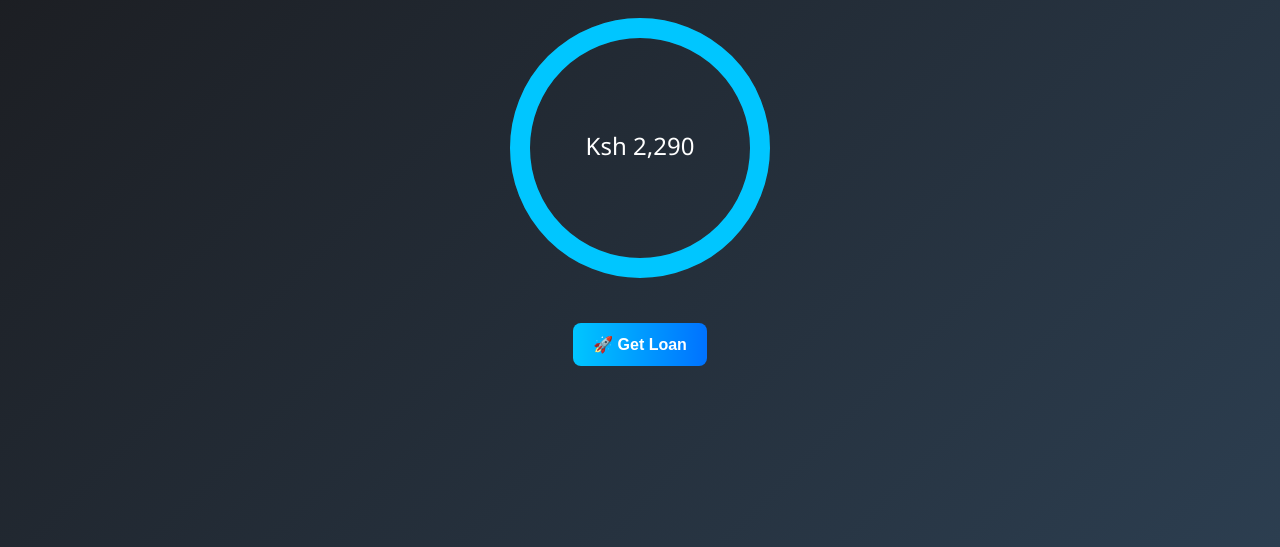
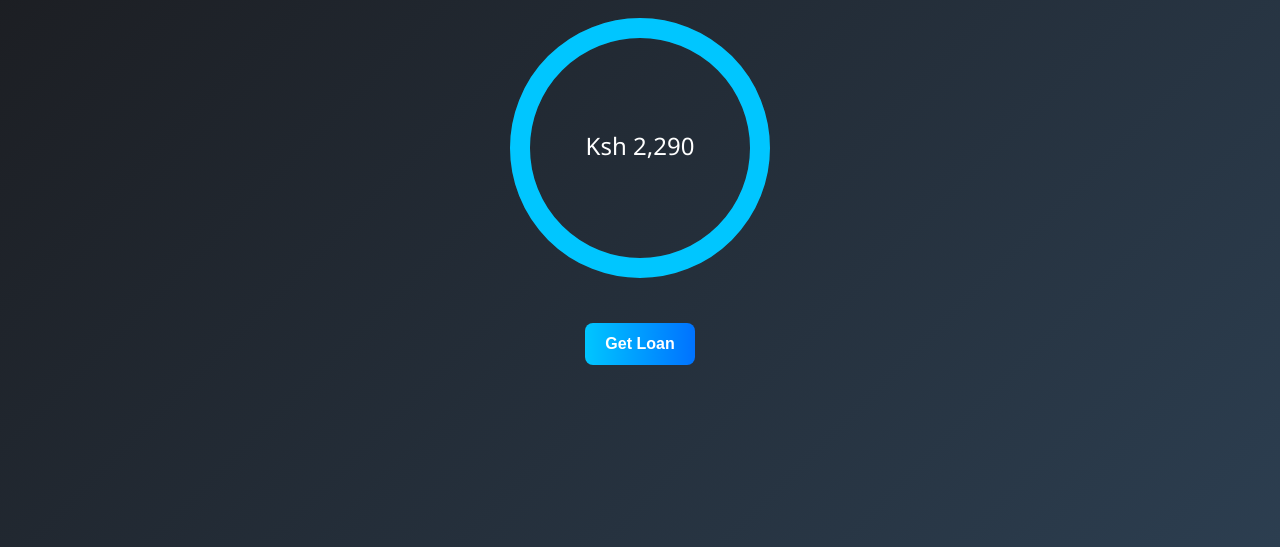
Before and after one commit to sigeyh/inukaloanskenya, a plain HTML site: page checklimit.html in a window 1280 px wide. Shown: the part 253-800 px from the top of the page. Drawn offline with Linux system fonts and the light colour scheme.

Commit message:
Update checklimit.html

```diff
--- a/checklimit.html
+++ b/checklimit.html
@@ -90,7 +90,7 @@
 <body>
   <h1>Your Loan Eligibility</h1>
   <canvas id="progressCanvas" width="300" height="300"></canvas>
-  <button id="viewSavings">🚀 Get Loan</button>
+  <button id="viewSavings"> Get Loan</button>
 
   <!-- Overlay with GIF -->
   <div class="overlay" id="overlay">
```
